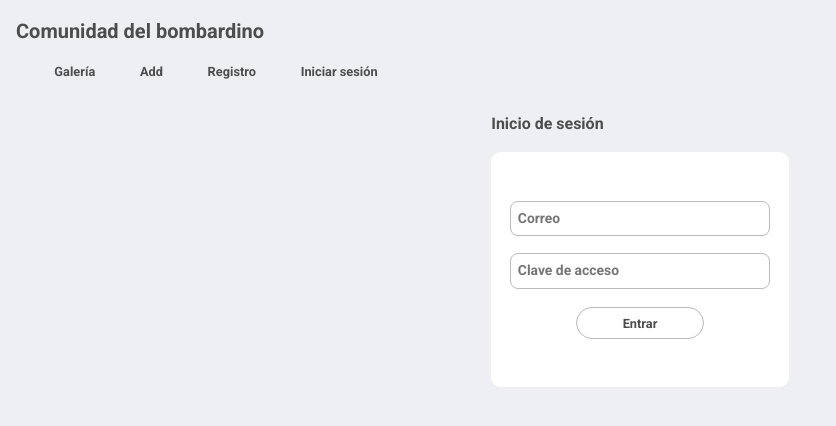
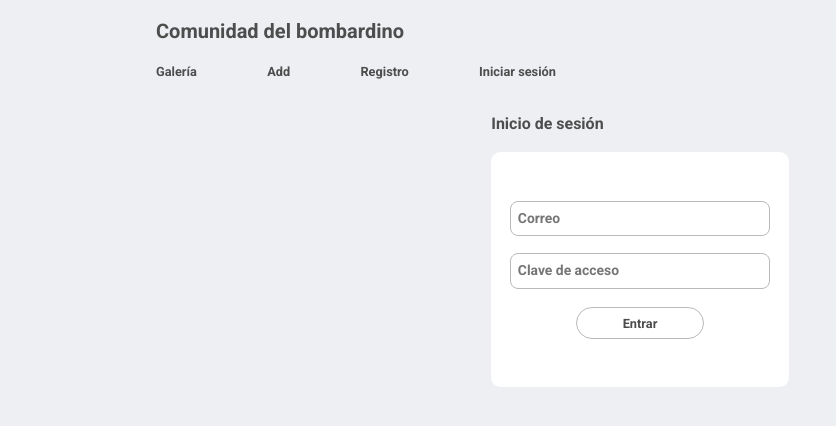
Before and after one commit to AntonioJRuizG/Antonio-Ruiz-Final-Project-front-202301-mad, a React (Create React App) app: page /iniciar_sesion in a window 1280 px wide. Shown: the top 426 px of the page, without its empty margins (0-836 px from the left). Built offline with nearby package versions, Linux system fonts and the light colour scheme.

Commit message:
Improve gallery styles

```diff
--- a/src/components/header/header.style.module.scss
+++ b/src/components/header/header.style.module.scss
@@ -1,17 +1,19 @@
 @import "../../style/variables.scss";
 
 .header {
+  text-align: left;
   background-color: $backgroud-color;
   display: flex;
   flex-direction: column;
   gap: 1rem;
   height: 6rem;
-  min-width: $min_screen_with;
   padding: $body_padding;
+  width: 100%;
 
   .headerTitle {
     color: $text_default_light_color;
     font-family: $font_default_family;
     font-size: 1.25rem;
+    min-width: 300px;
   }
 }
--- a/src/components/navbar/navbar.style.module.scss
+++ b/src/components/navbar/navbar.style.module.scss
@@ -1,16 +1,16 @@
 @import "../../style/variables.scss";
 
 .mainNavbar {
+  text-align: left;
+  min-width: 240px;
   max-width: 400px;
   .mainNavbar__list {
     display: flex;
     flex-direction: row;
     font-size: 0.8rem;
     font-family: $font_default_family;
-    justify-content: space-around;
+    justify-content: space-between;
     list-style-type: none;
-    padding-left: $body_padding;
-    padding-right: $body_padding;
 
     .mainNavbar__list__link {
       color: $text_default_light_color;
--- a/src/index.scss
+++ b/src/index.scss
@@ -74,7 +74,10 @@ Default styling
 */
 body {
   background-color: $backgroud_color;
+  margin: auto;
+  max-width: 1000px;
   min-height: 100vh;
+  text-align: center;
 }
 
 ul {
```
